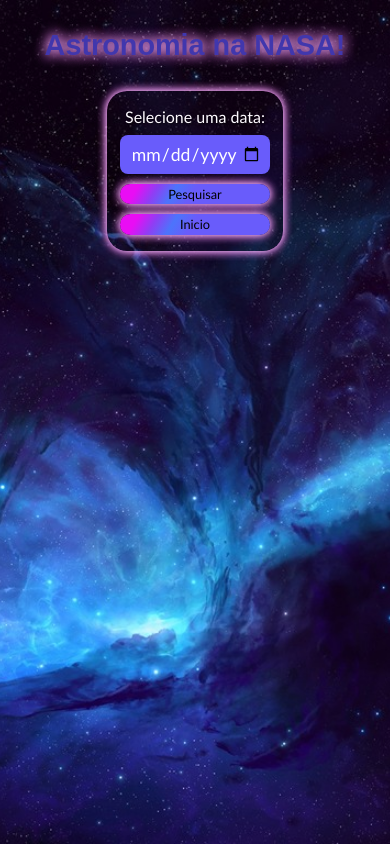
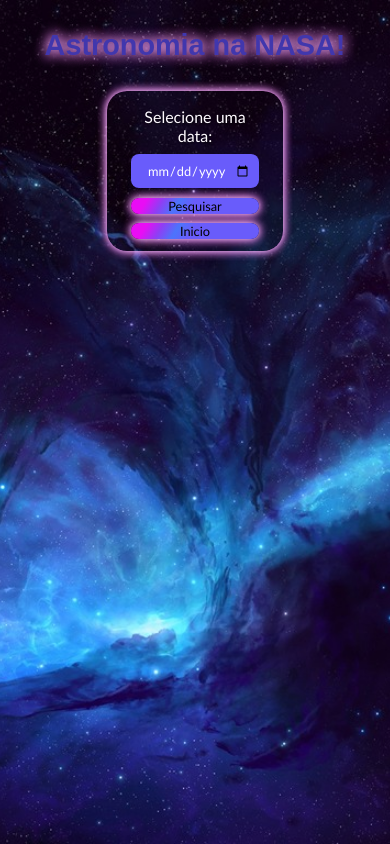
Before and after one commit to Lisandradecassia/nasaApod, a plain HTML site: page paginaApod/paginaApod.html in a window 390 px wide. Drawn offline with nearby package versions, Linux system fonts and the light colour scheme; a web font is replaced by a local one.

Commit message:
Corrigi o tamnho da fonte do input da data,

```diff
--- a/paginaApod/styleApod.css
+++ b/paginaApod/styleApod.css
@@ -202,6 +202,10 @@ img {
         text-align: center;
     }
 
+    input{
+        font-size: 0.8rem;
+    }
+
     main {
         display: flex;
         align-items: center;
@@ -272,6 +276,10 @@ img {
         height: 2.0rem;
         padding: 0;
 
+    }
+
+    input{
+        font-size: 0.8rem;
     }
 
     .data {
```
